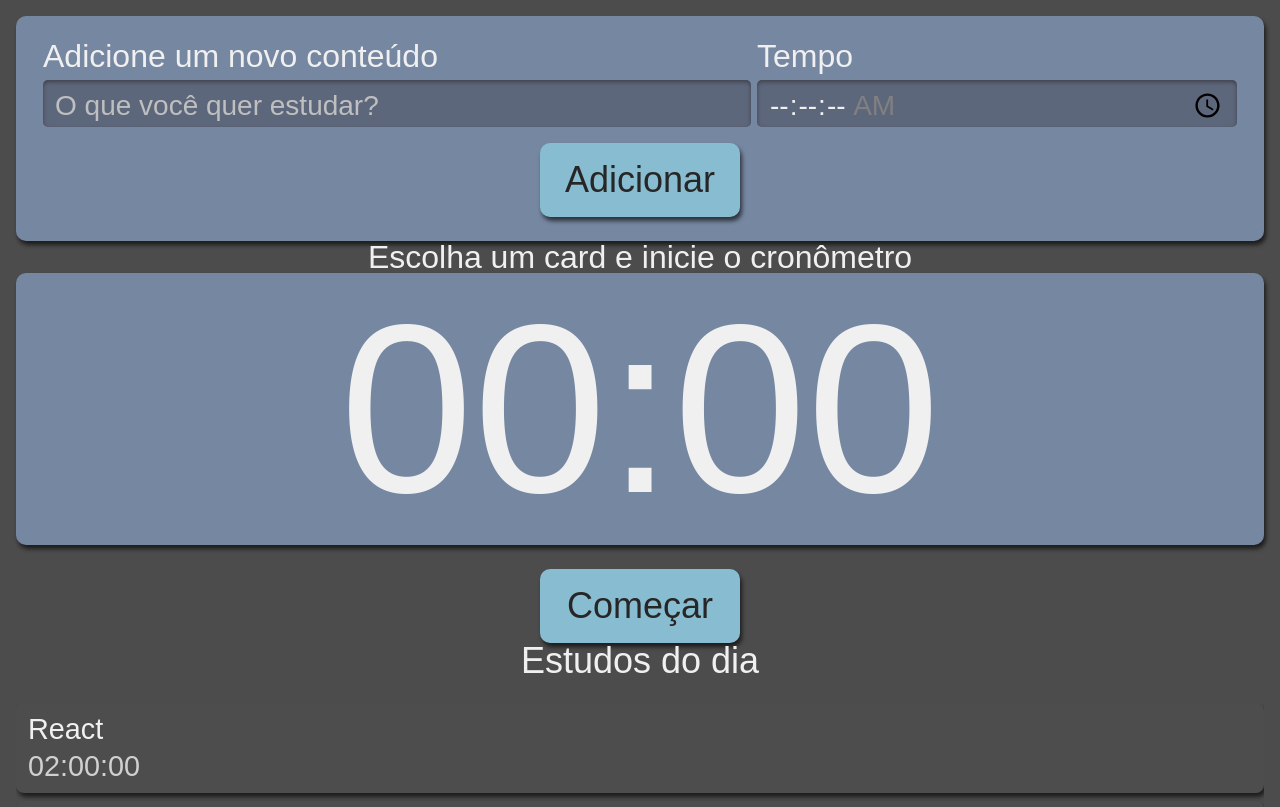
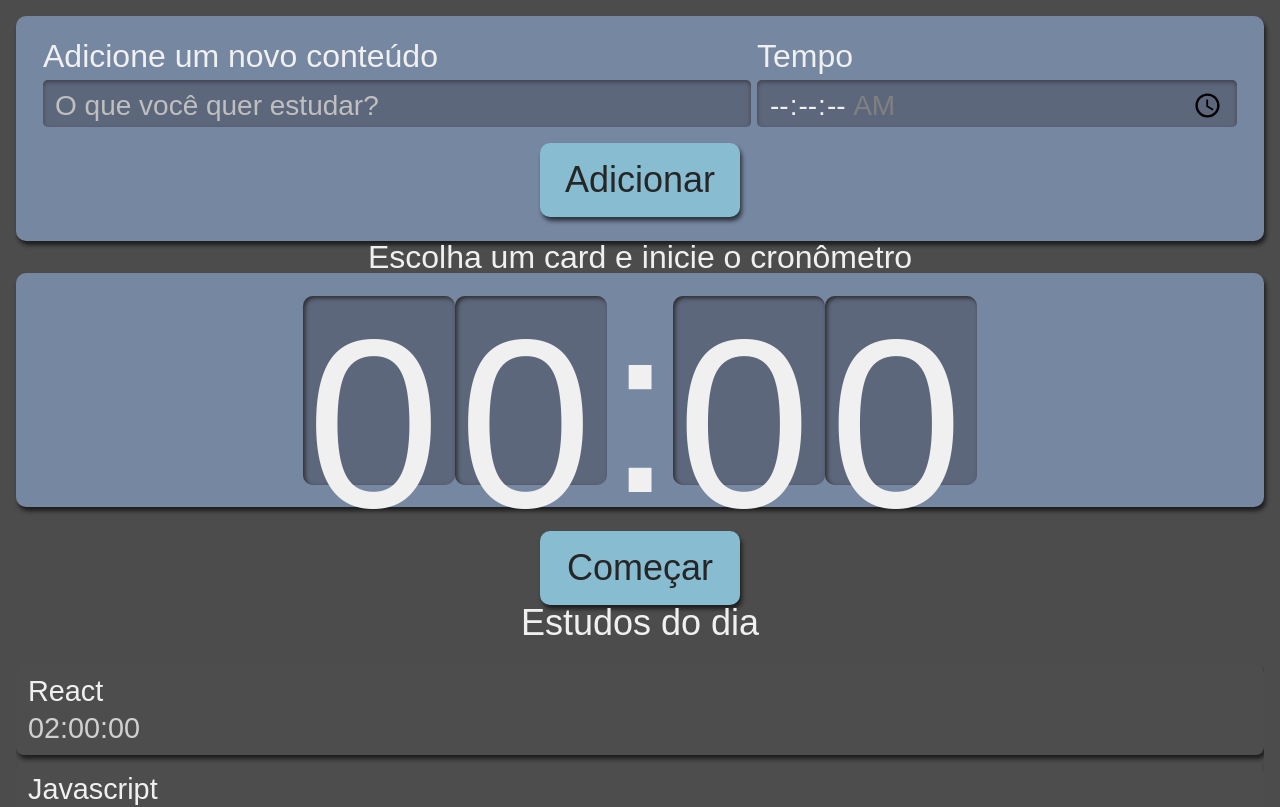
Before and after one commit to MariaManoela/react-typescript-alura, a React (Create React App) app: page / in a window 1280 px wide. Shown: the top 807 px of the page. Built offline with nearby package versions, Linux system fonts and the light colour scheme.

Commit message:
Implement scss to clock and update imports

```diff
--- /dev/null
+++ b/src/components/Cronometro/Relogio/Relogio.module.scss
@@ -0,0 +1,21 @@
+.relogioNumero {
+    background-color: #5D677C;
+    box-shadow: 2px 2px 4px #2B2B2B inset;
+    height: 3.6rem;
+    width: 3rem;
+    padding: 8px 4px;
+    border-radius: 10px;
+
+    @media screen and (min-width:1280px) {
+      height: 10.8rem;
+      width: 9rem;
+    }
+  }
+
+  .relogioDivisao {
+    height: 4.2rem;
+
+    @media screen and (min-width:1280px) {
+      height: 12.6rem;
+    }
+  }
--- a/src/components/Cronometro/Relogio/index.tsx
+++ b/src/components/Cronometro/Relogio/index.tsx
@@ -1,11 +1,13 @@
+import style from './Relogio.module.scss';
+
 export default function Relogio() {
     return (
         <>
-            <span>0</span>
-            <span>0</span>
-            <span>:</span>
-            <span>0</span>
-            <span>0</span>
+            <span className={style.relogioNumero}>0</span>
+            <span className={style.relogioNumero}>0</span>
+            <span className={style.relogioDivisao}>:</span>
+            <span className={style.relogioNumero}>0</span>
+            <span className={style.relogioNumero}>0</span>
         </>
     )
 }
```
